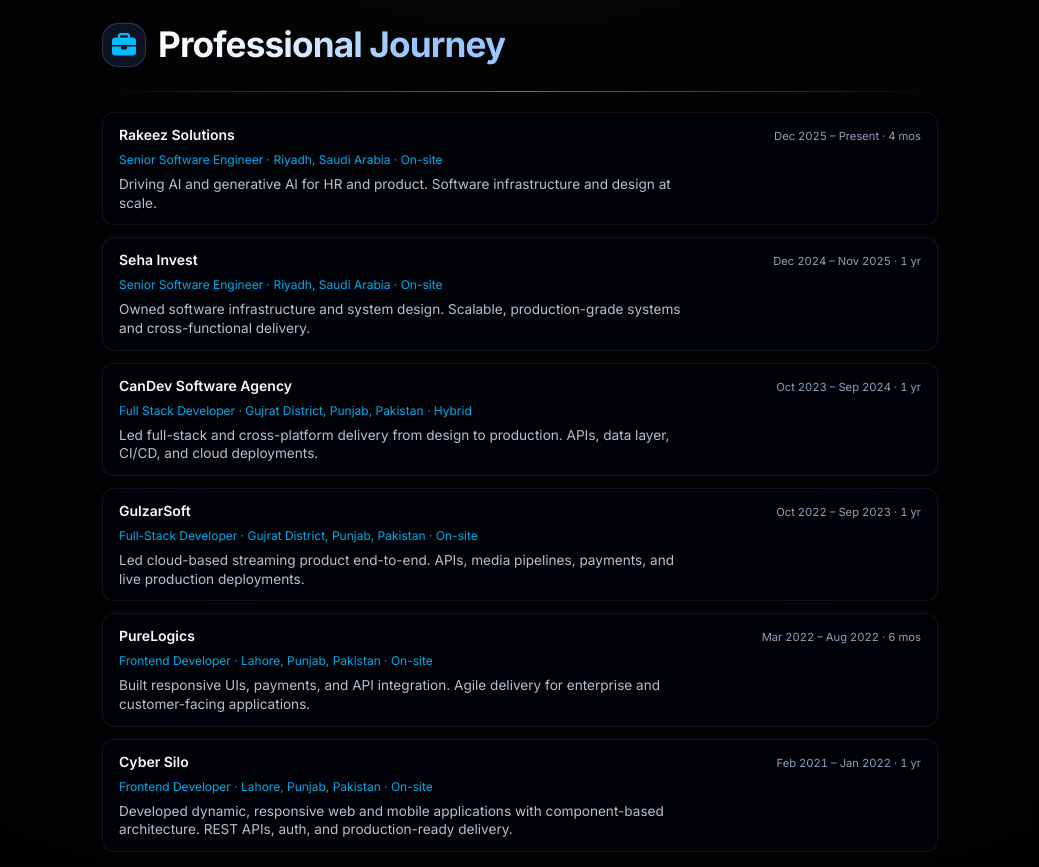
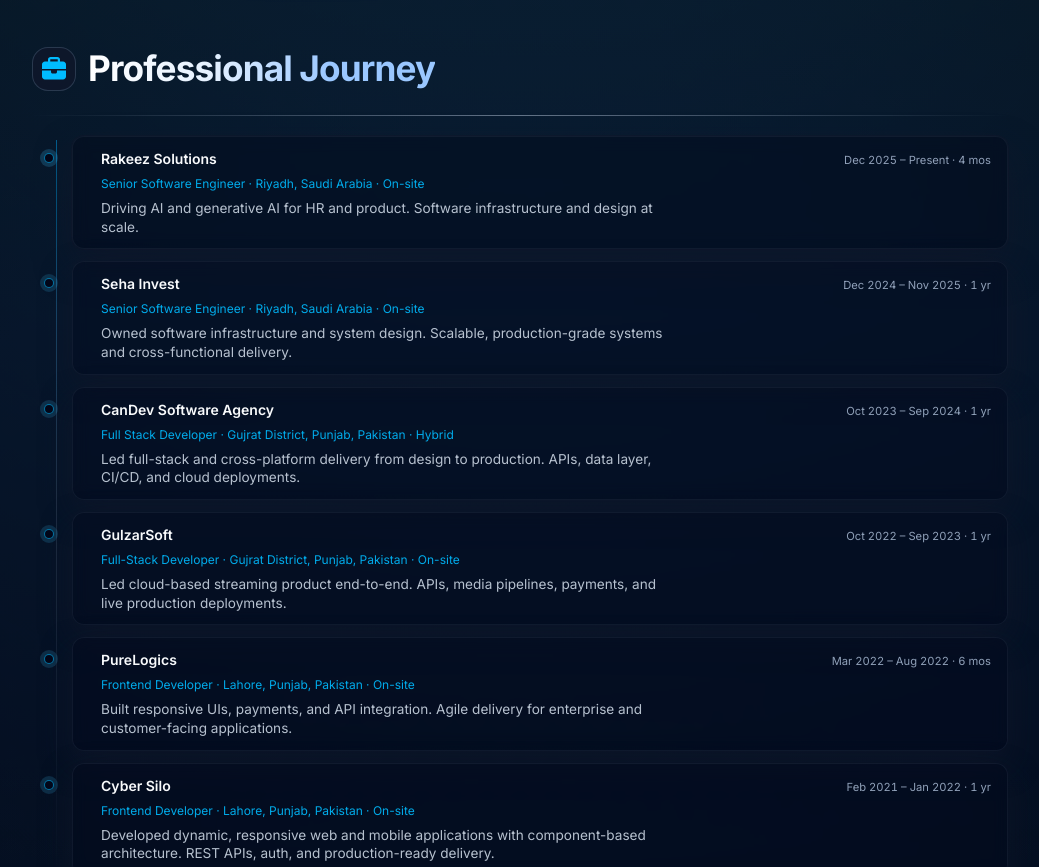
Before and after one commit to Asjadfaroq/Portfolio, a Next.js app: page / in a window 1280 px wide. Shown: the part 520-1387 px from the top of the page, without its empty margins (120-1159 px from the left). Built offline with nearby package versions, Linux system fonts and the light colour scheme; no server answers.

Commit message:
Update global styles and JourneySection layout: change background colors for improved aesthetics, enhance body background gradient, and adjust section max-width for better content presentation. Modify spacing and styling in JourneySection for a more cohesive design.

```diff
--- a/src/app/globals.css
+++ b/src/app/globals.css
@@ -1,8 +1,8 @@
 @import "tailwindcss";
 
 :root {
-  --background: #000000; /* pure black */
-  --foreground: #e5e7eb; /* soft light gray */
+  --background: #020617;
+  --foreground: #e5e7eb;
 }
 
 @theme inline {
@@ -14,14 +14,17 @@
 html {
   scroll-behavior: smooth;
   min-height: 100%;
-  background-color: #000000;
+  background-color: #020617;
   overscroll-behavior-y: none;
 }
 
 body {
   margin: 0;
   min-height: 100vh;
-  background: radial-gradient(circle at top, #050505 0, #000000 55%, #000000 100%);
+  background:
+    radial-gradient(circle at top, rgba(56, 189, 248, 0.18), transparent 55%),
+    radial-gradient(circle at bottom, rgba(34, 197, 94, 0.12), transparent 65%),
+    radial-gradient(circle at center, #020617 0, #020617 55%, #000000 100%);
   color: var(--foreground);
   font-family: var(--font-sans), system-ui, -apple-system, BlinkMacSystemFont,
     "Segoe UI", sans-serif;
@@ -29,7 +32,7 @@
 
 .section {
   width: 100%;
-  max-width: 900px;
+  max-width: 1040px;
   margin-left: auto;
   margin-right: auto;
   padding-left: 1.25rem;
--- a/src/app/page.tsx
+++ b/src/app/page.tsx
@@ -12,7 +12,7 @@
     <div className="min-h-screen text-slate-100">
       <Navbar />
       <PageTransition>
-        <main className="space-y-6 pb-12 pt-4 md:space-y-8 md:pt-6">
+        <main className="space-y-10 pb-14 pt-6 md:space-y-12 md:pt-8">
           <HeroSection />
           <JourneySection />
           <TechStackSection />
--- a/src/sections/JourneySection.tsx
+++ b/src/sections/JourneySection.tsx
@@ -43,11 +43,12 @@
         </motion.div>
         <motion.div variants={cardVariants} className="heading-divider" />
 
-        <div className="space-y-3">
+        <div className="relative space-y-3 before:absolute before:left-[1.1rem] before:top-1 before:h-[calc(100%-0.5rem)] before:w-px before:bg-gradient-to-b before:from-sky-500/50 before:via-slate-700/60 before:to-slate-800/0 md:before:left-6">
           <motion.article
             variants={cardVariants}
-            className="group space-y-1.5 rounded-xl border border-slate-800/50 bg-slate-950/30 px-3 py-2.5 transition-colors hover:border-slate-700/50 md:px-4 md:py-3"
+            className="group relative ml-6 space-y-1.5 rounded-xl border border-slate-800/50 bg-slate-950/40 px-3 py-2.5 pl-5 shadow-[0_18px_35px_rgba(15,23,42,0.7)] ring-1 ring-slate-900/60 backdrop-blur-sm transition-colors hover:border-sky-600/60 md:ml-10 md:px-4 md:py-3 md:pl-7"
           >
+            <div className="absolute left-[-1.1rem] top-4 h-2.5 w-2.5 -translate-x-1/2 rounded-full border border-sky-400/60 bg-slate-950 shadow-[0_0_0_4px_rgba(56,189,248,0.2)] md:left-[-1.5rem]" />
             <div className="flex flex-wrap items-baseline justify-between gap-2">
               <h3 className="text-sm font-semibold text-slate-50">Rakeez Solutions</h3>
               <p className="text-[0.7rem] text-slate-400 tabular-nums">Dec 2025 – Present · 4 mos</p>
@@ -60,8 +61,9 @@
 
           <motion.article
             variants={cardVariants}
-            className="group space-y-1.5 rounded-xl border border-slate-800/50 bg-slate-950/30 px-3 py-2.5 transition-colors hover:border-slate-700/50 md:px-4 md:py-3"
+            className="group relative ml-6 space-y-1.5 rounded-xl border border-slate-800/50 bg-slate-950/30 px-3 py-2.5 pl-5 shadow-[0_14px_30px_rgba(15,23,42,0.7)] backdrop-blur-sm transition-colors hover:border-sky-600/60 md:ml-10 md:px-4 md:py-3 md:pl-7"
           >
+            <div className="absolute left-[-1.1rem] top-4 h-2.5 w-2.5 -translate-x-1/2 rounded-full border border-sky-400/60 bg-slate-950 shadow-[0_0_0_4px_rgba(56,189,248,0.16)] md:left-[-1.5rem]" />
             <div className="flex flex-wrap items-baseline justify-between gap-2">
               <h3 className="text-sm font-semibold text-slate-50">Seha Invest</h3>
               <p className="text-[0.7rem] text-slate-400 tabular-nums">Dec 2024 – Nov 2025 · 1 yr</p>
@@ -74,8 +76,9 @@
 
           <motion.article
             variants={cardVariants}
-            className="group space-y-1.5 rounded-xl border border-slate-800/50 bg-slate-950/30 px-3 py-2.5 transition-colors hover:border-slate-700/50 md:px-4 md:py-3"
+            className="group relative ml-6 space-y-1.5 rounded-xl border border-slate-800/50 bg-slate-950/30 px-3 py-2.5 pl-5 shadow-[0_14px_30px_rgba(15,23,42,0.7)] backdrop-blur-sm transition-colors hover:border-sky-600/60 md:ml-10 md:px-4 md:py-3 md:pl-7"
           >
+            <div className="absolute left-[-1.1rem] top-4 h-2.5 w-2.5 -translate-x-1/2 rounded-full border border-sky-400/60 bg-slate-950 shadow-[0_0_0_4px_rgba(56,189,248,0.16)] md:left-[-1.5rem]" />
             <div className="flex flex-wrap items-baseline justify-between gap-2">
               <h3 className="text-sm font-semibold text-slate-50">CanDev Software Agency</h3>
               <p className="text-[0.7rem] text-slate-400 tabular-nums">Oct 2023 – Sep 2024 · 1 yr</p>
@@ -88,8 +91,9 @@
 
           <motion.article
             variants={cardVariants}
-            className="group space-y-1.5 rounded-xl border border-slate-800/50 bg-slate-950/30 px-3 py-2.5 transition-colors hover:border-slate-700/50 md:px-4 md:py-3"
+            className="group relative ml-6 space-y-1.5 rounded-xl border border-slate-800/50 bg-slate-950/30 px-3 py-2.5 pl-5 shadow-[0_14px_30px_rgba(15,23,42,0.7)] backdrop-blur-sm transition-colors hover:border-sky-600/60 md:ml-10 md:px-4 md:py-3 md:pl-7"
           >
+            <div className="absolute left-[-1.1rem] top-4 h-2.5 w-2.5 -translate-x-1/2 rounded-full border border-sky-400/60 bg-slate-950 shadow-[0_0_0_4px_rgba(56,189,248,0.16)] md:left-[-1.5rem]" />
             <div className="flex flex-wrap items-baseline justify-between gap-2">
               <h3 className="text-sm font-semibold text-slate-50">GulzarSoft</h3>
               <p className="text-[0.7rem] text-slate-400 tabular-nums">Oct 2022 – Sep 2023 · 1 yr</p>
@@ -102,8 +106,9 @@
 
           <motion.article
             variants={cardVariants}
-            className="group space-y-1.5 rounded-xl border border-slate-800/50 bg-slate-950/30 px-3 py-2.5 transition-colors hover:border-slate-700/50 md:px-4 md:py-3"
+            className="group relative ml-6 space-y-1.5 rounded-xl border border-slate-800/50 bg-slate-950/30 px-3 py-2.5 pl-5 shadow-[0_14px_30px_rgba(15,23,42,0.7)] backdrop-blur-sm transition-colors hover:border-sky-600/60 md:ml-10 md:px-4 md:py-3 md:pl-7"
           >
+            <div className="absolute left-[-1.1rem] top-4 h-2.5 w-2.5 -translate-x-1/2 rounded-full border border-sky-400/60 bg-slate-950 shadow-[0_0_0_4px_rgba(56,189,248,0.16)] md:left-[-1.5rem]" />
             <div className="flex flex-wrap items-baseline justify-between gap-2">
               <h3 className="text-sm font-semibold text-slate-50">PureLogics</h3>
               <p className="text-[0.7rem] text-slate-400 tabular-nums">Mar 2022 – Aug 2022 · 6 mos</p>
@@ -116,8 +121,9 @@
 
           <motion.article
             variants={cardVariants}
-            className="group space-y-1.5 rounded-xl border border-slate-800/50 bg-slate-950/30 px-3 py-2.5 transition-colors hover:border-slate-700/50 md:px-4 md:py-3"
+            className="group relative ml-6 space-y-1.5 rounded-xl border border-slate-800/50 bg-slate-950/30 px-3 py-2.5 pl-5 shadow-[0_14px_30px_rgba(15,23,42,0.7)] backdrop-blur-sm transition-colors hover:border-sky-600/60 md:ml-10 md:px-4 md:py-3 md:pl-7"
           >
+            <div className="absolute left-[-1.1rem] top-4 h-2.5 w-2.5 -translate-x-1/2 rounded-full border border-sky-400/60 bg-slate-950 shadow-[0_0_0_4px_rgba(56,189,248,0.16)] md:left-[-1.5rem]" />
             <div className="flex flex-wrap items-baseline justify-between gap-2">
               <h3 className="text-sm font-semibold text-slate-50">Cyber Silo</h3>
               <p className="text-[0.7rem] text-slate-400 tabular-nums">Feb 2021 – Jan 2022 · 1 yr</p>
```
